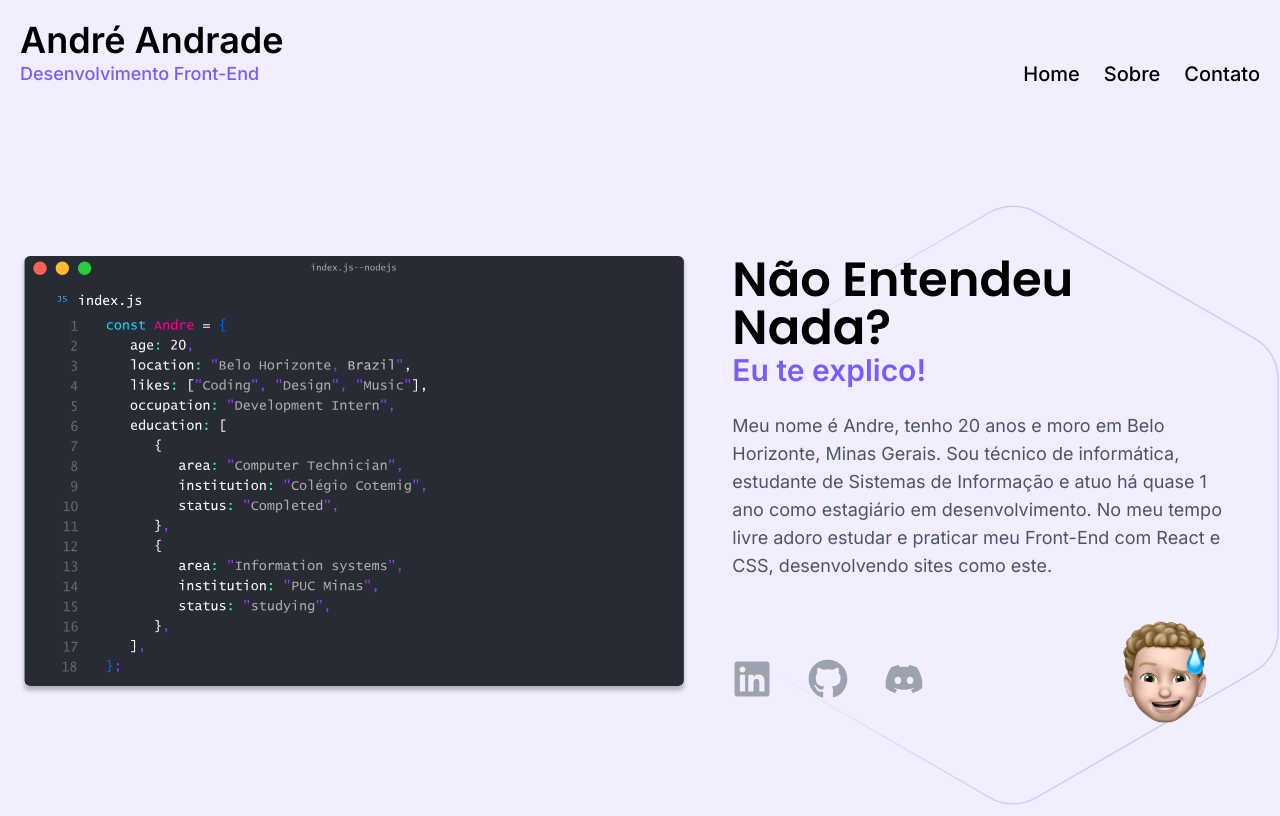
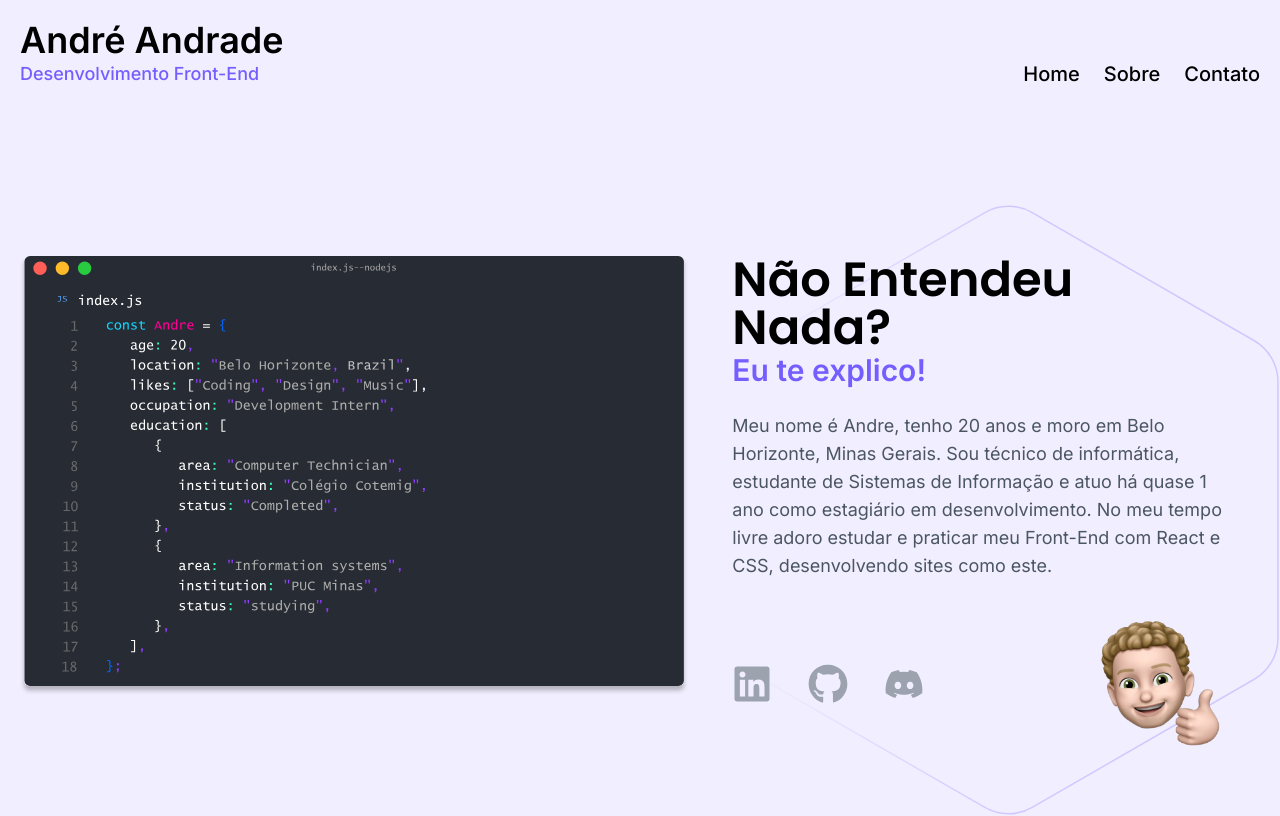
Before and after one commit to andrecandrad/Next-andrecandrad, a Next.js app: page / in a window 1280 px wide. Shown: the top 816 px of the page. Built offline with nearby package versions, Linux system fonts and the light colour scheme.

Commit message:
Alterando memojis

```diff
--- a/components/Hero.jsx
+++ b/components/Hero.jsx
@@ -53,10 +53,10 @@ const Hero = () => {
             </div>
             <Image
               className="cursor-pointer duration-150 hover:scale-105"
-              src={"/images/me-sweat.webp"}
-              width={150}
-              height={150}
-              alt="meu avatar memoji suando"
+              src={"/images/me-positive.webp"}
+              width={160}
+              height={160}
+              alt="meu avatar memoji joinha"
             />
           </div>
         </section>
--- a/components/Works.jsx
+++ b/components/Works.jsx
@@ -50,10 +50,10 @@ const Works = () => {
       <div className="cont mt-8 flex flex-col items-center gap-8 md:flex-row">
         <Image
           className="dashed cursor-pointer rounded-full border-2 border-dashed border-white duration-150 hover:scale-105"
-          src={"/images/me-positive.webp"}
+          src={"/images/me-sweat.webp"}
           width={200}
           height={200}
-          alt="meu avatar memoji joinha"
+          alt="meu avatar memoji suando"
         />
         <p className="text-center text-lg font-normal text-white sm:text-xl md:text-left">
           Estes são os meus projetos mais recentes e importantes. No meu github,
```
